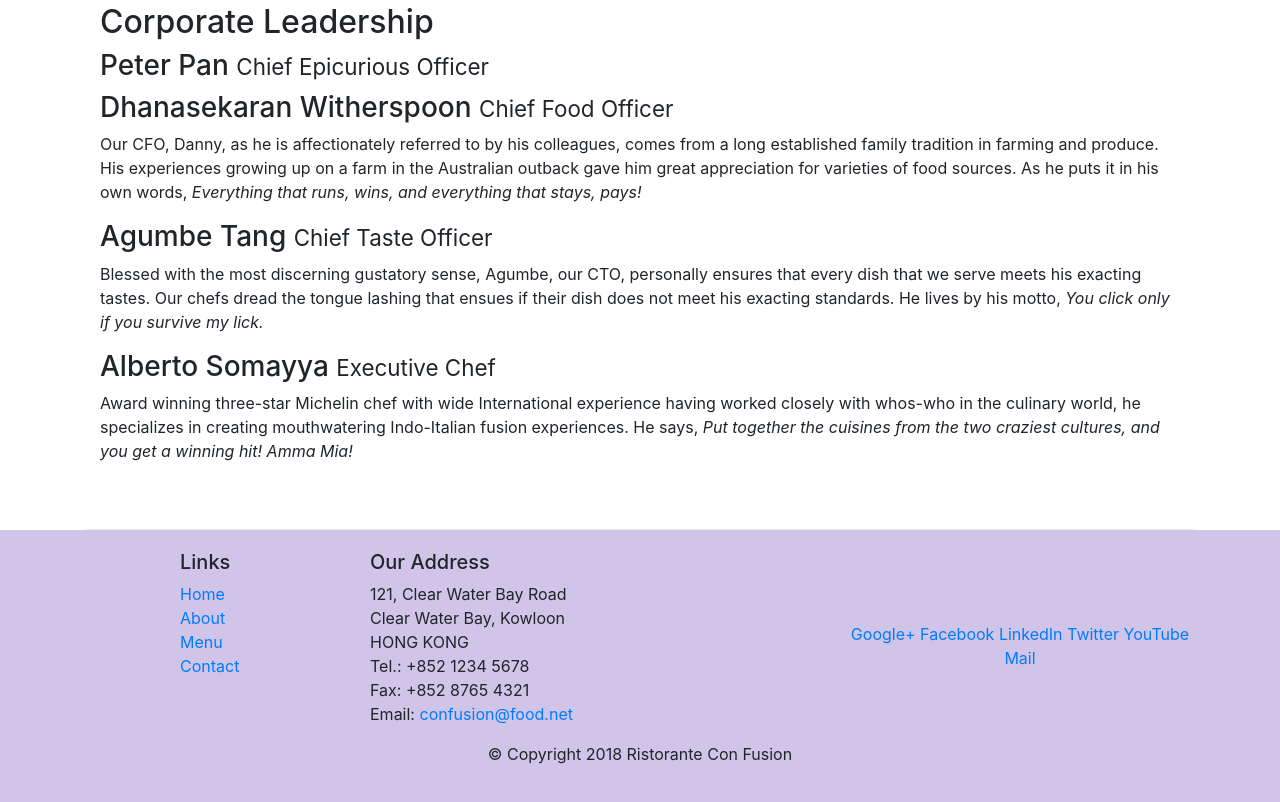
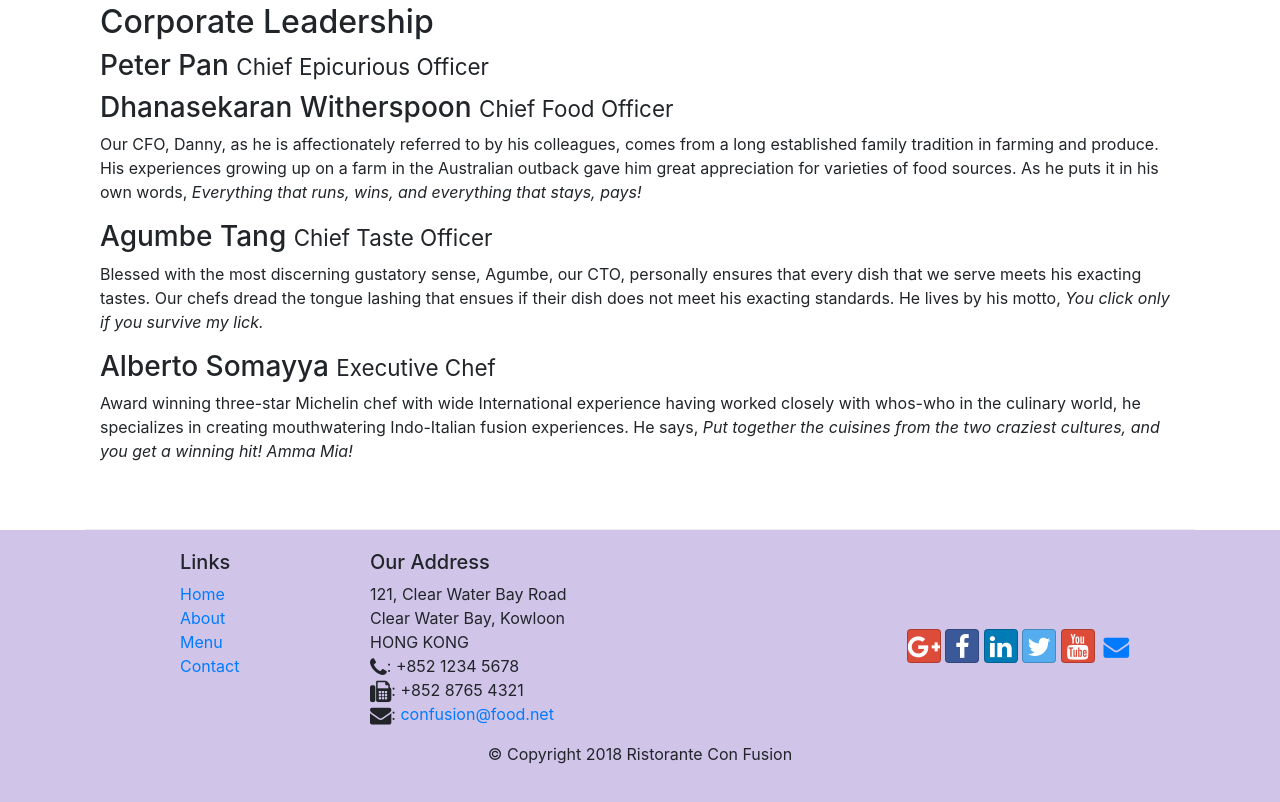
Before and after one commit to xamQrexii/bootstrap4-coursera-hkust, a website: page aboutus.html in a window 1280 px wide. Shown: the part 888-1690 px from the top of the page. Drawn offline with nearby package versions, Linux system fonts and the light colour scheme.

Commit message:
Icon Fonts

```diff
--- a/aboutus.html
+++ b/aboutus.html
@@ -10,6 +10,8 @@
 
     <!-- Bootstrap CSS -->
     <link rel="stylesheet" href="node_modules/bootstrap/dist/css/bootstrap.min.css">
+    <link rel="stylesheet" href="node_modules/font-awesome/css/font-awesome.min.css">
+    <link rel="stylesheet" href="node_modules/bootstrap-social/bootstrap-social.css">
     <link rel="stylesheet" href="css/styles.css">
    <title>Ristorante Con Fusion</title>
 
@@ -25,10 +27,10 @@
             <a class="navbar-brand" href="./index.html">Ristorante Con Fusion</a>
             <div class="collapse navbar-collapse" id="Navbar">
                 <ul class="navbar-nav mr-auto">
-                    <li class="nav-item"><a class="nav-link" href="./index.html">Home</a></li>
-                    <li class="nav-item active"><a class="nav-link" href="#">About</a></li>
-                    <li class="nav-item"><a class="nav-link" href="#">Menu</a></li>
-                    <li class="nav-item"><a class="nav-link" href="#">Contact</a></li>
+                    <li class="nav-item"><a class="nav-link" href="./index.html"><span class="fa fa-home fa-lg"></span> Home</a></li>
+                    <li class="nav-item active"><a class="nav-link" href="#"><span class="fa fa-info fa-lg"></span> About</a></li>
+                    <li class="nav-item"><a class="nav-link" href="#"><span class="fa fa-list fa-lg"></span> Menu</a></li>
+                    <li class="nav-item"><a class="nav-link" href="#"><span class="fa fa-address-card fa-lg"></span> Contact</a></li>
                 </ul>
             </div>
         </div>
@@ -104,19 +106,19 @@
 		              121, Clear Water Bay Road<br>
 		              Clear Water Bay, Kowloon<br>
 		              HONG KONG<br>
-		              Tel.: +852 1234 5678<br>
-		              Fax: +852 8765 4321<br>
-		              Email: <a href="mailto:confusion@food.net">confusion@food.net</a>
+		              <i class="fa fa-phone fa-lg"></i>: +852 1234 5678<br>
+		              <i class="fa fa-fax fa-lg"></i>: +852 8765 4321<br>
+		              <i class="fa fa-envelope fa-lg"></i>: <a href="mailto:confusion@food.net">confusion@food.net</a>
 		           </address>
                 </div>
                 <div class="col-12 col-sm-4 align-self-center">
                     <div class="text-center">
-                        <a href="http://google.com/+">Google+</a>
-                        <a href="http://www.facebook.com/profile.php?id=">Facebook</a>
-                        <a href="http://www.linkedin.com/in/">LinkedIn</a>
-                        <a href="http://twitter.com/">Twitter</a>
-                        <a href="http://youtube.com/">YouTube</a>
-                        <a href="mailto:">Mail</a>
+                        <a class="btn btn-social-icon btn-google" href="http://google.com/+"><i class="fa fa-google-plus"></i></a>
+                        <a class="btn btn-social-icon btn-facebook" href="http://www.facebook.com/profile.php?id="><i class="fa fa-facebook"></i></a>
+                        <a class="btn btn-social-icon btn-linkedin" href="http://www.linkedin.com/in/"><i class="fa fa-linkedin"></i></a>
+                        <a class="btn btn-social-icon btn-twitter" href="http://twitter.com/"><i class="fa fa-twitter"></i></a>
+                        <a class="btn btn-social-icon btn-google" href="http://youtube.com/"><i class="fa fa-youtube"></i></a>
+                        <a class="btn btn-social-icon" href="mailto:"><i class="fa fa-envelope"></i></a>
                     </div>
                 </div>
            </div>
--- a/package.json
+++ b/package.json
@@ -15,6 +15,8 @@
   },
   "dependencies": {
     "bootstrap": "^4.0.0",
+    "bootstrap-social": "^5.1.1",
+    "font-awesome": "^4.7.0",
     "jquery": "^3.3.1",
     "popper.js": "^1.12.9"
   }
```
Also changed, not shown: index.html (+15 -13 lines), 1 other file.
